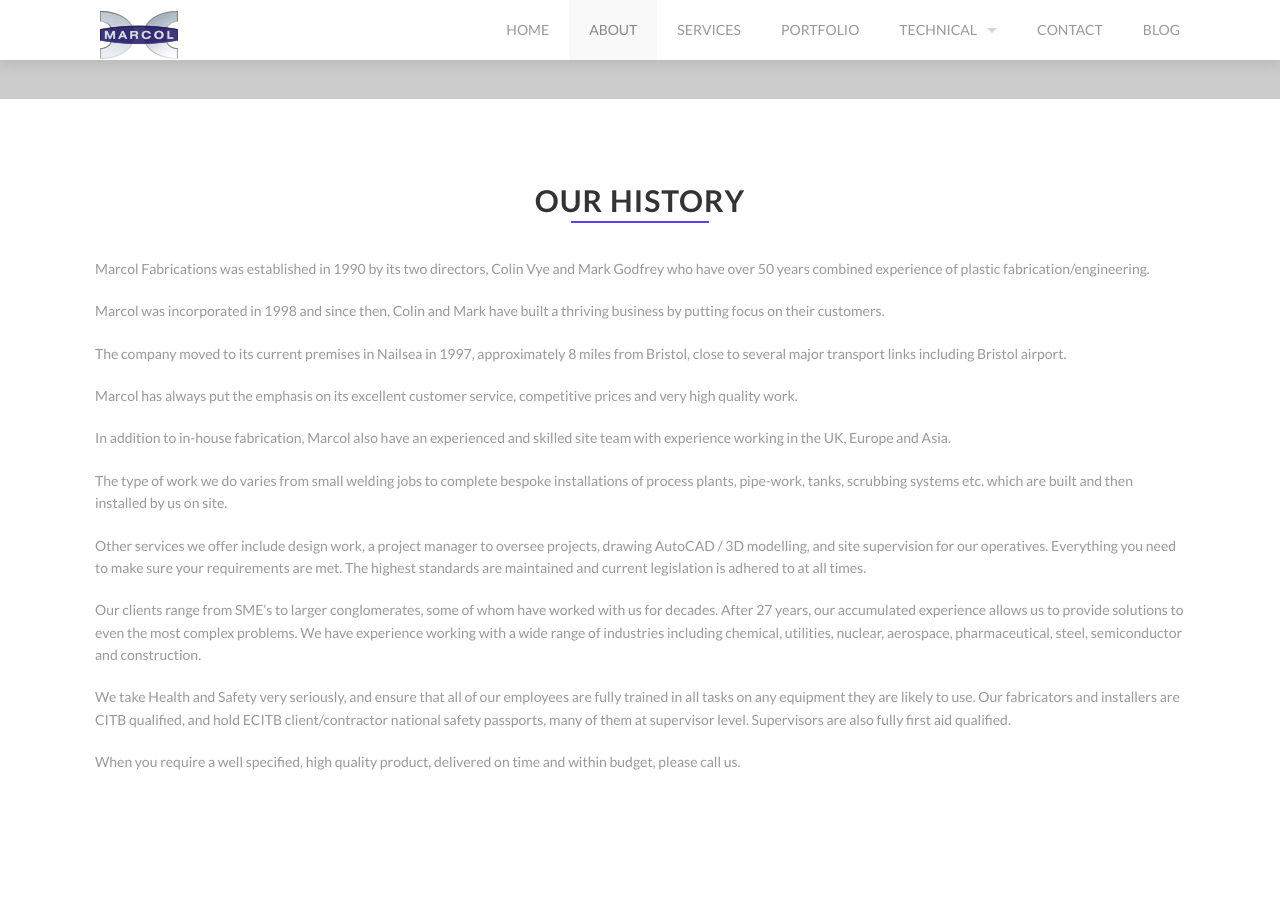
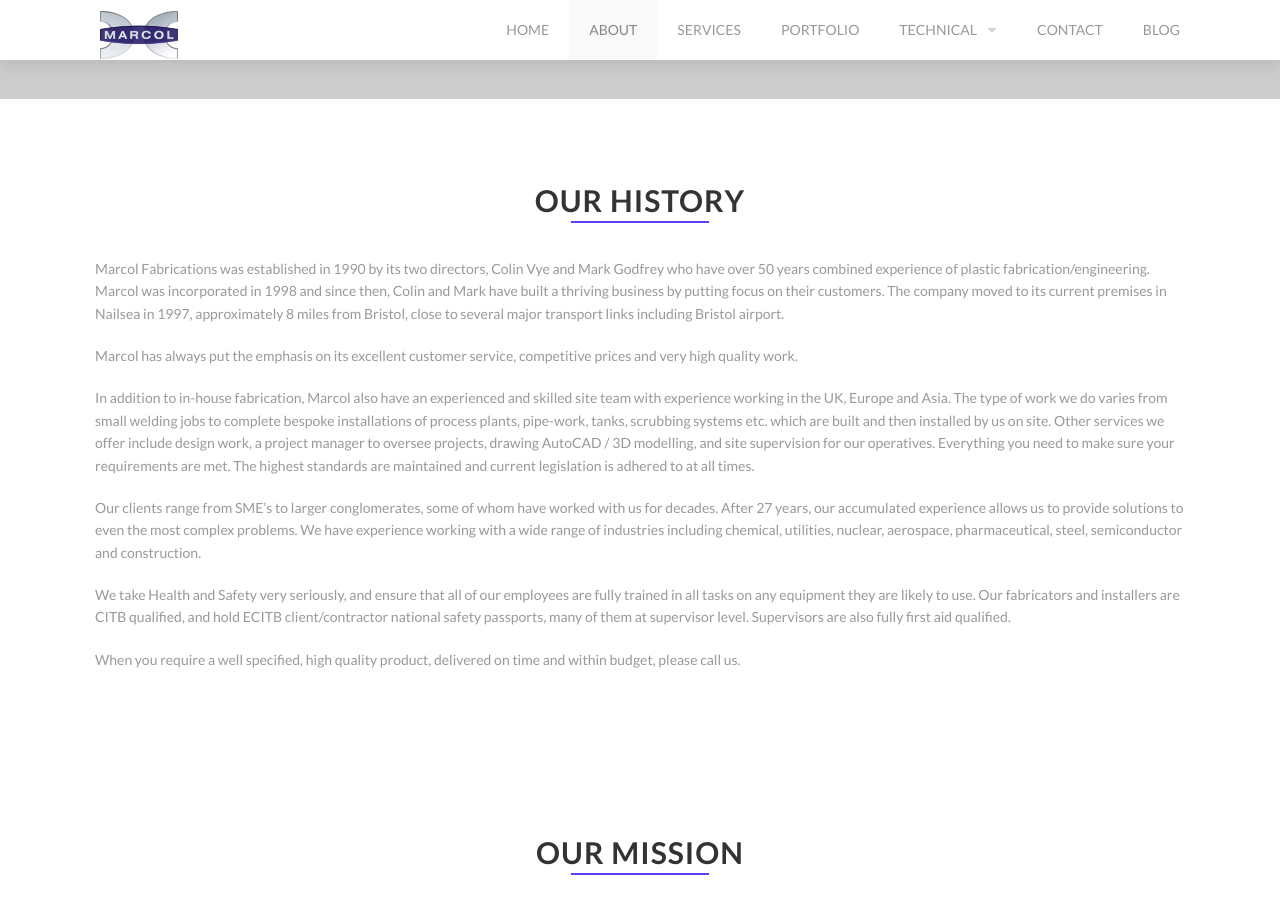
Before and after one commit to marcolplastics/marcolplastics.github.io, a Jekyll site: the page built from about.html, in a window 1280 px wide and 900 px high, scrolled down 294 px. Built offline with Jekyll 4.4.1, drawn with Linux system fonts in a browser that asks for light colours.

Commit message:
Tweaked the spacing and paragraph structure

```diff
--- a/about.html
+++ b/about.html
@@ -36,11 +36,7 @@
       <div class="spacing"></div>
       <p>
         Marcol Fabrications was established in 1990 by its two directors, Colin Vye and Mark Godfrey who have over 50 years combined experience of plastic fabrication/engineering.
-      </p>
-      <p>
         Marcol was incorporated in 1998 and since then, Colin and Mark have built a thriving business by putting focus on their customers.
-      </p>
-      <p>
         The company moved to its current premises in Nailsea in 1997, approximately 8 miles from Bristol, close to several major transport links including Bristol airport.
       </p>
       <p>
@@ -48,12 +44,8 @@
       </p>
       <p>
         In addition to in-house fabrication, Marcol also have an experienced and skilled site team with experience working in the UK, Europe and Asia.
-      </p>
-      <p>
         The type of work we do varies from small welding jobs to complete bespoke installations of process plants, pipe-work, tanks, scrubbing systems etc.
         which are built and then installed by us on site.
-      </p>
-      <p>
         Other services we offer include design work, a project manager to oversee projects, drawing AutoCAD / 3D modelling, and site supervision for our operatives.
         Everything you need to make sure your requirements are met. The highest standards are maintained and current legislation is adhered to at all times.
       </p>
@@ -81,16 +73,17 @@
       {% include section-header.html title="Our Mission" %}
       <div class="spacing"></div>
       <p>
-        To develop and expand our business in a controlled, efficient and profitable manner with you, our customer, as the primary focus for all our activities.
+        To develop and expand our business in a controlled, efficient and profitable manner with you,
+        our customer, as the primary focus for all our activities.
       </p>
       <p>
-        To become the first choice supplier in plastics fabrication through our commitment to supply quality, defect-free products and services first time,
-        every time, on the due date and at realistic prices.
+        To become the first choice supplier in plastics fabrication through our commitment to supply quality,
+        defect-free products and services first time, every time, on the due date and at realistic prices.
       </p>
       <p>
         If you have a problem, we have the solution. With Marcol, you are in very good hands.
       </p>
-      <div class="three spacing"></div>
+      <div class="spacing"></div>
     </div>
   </div>
 </div>
```
